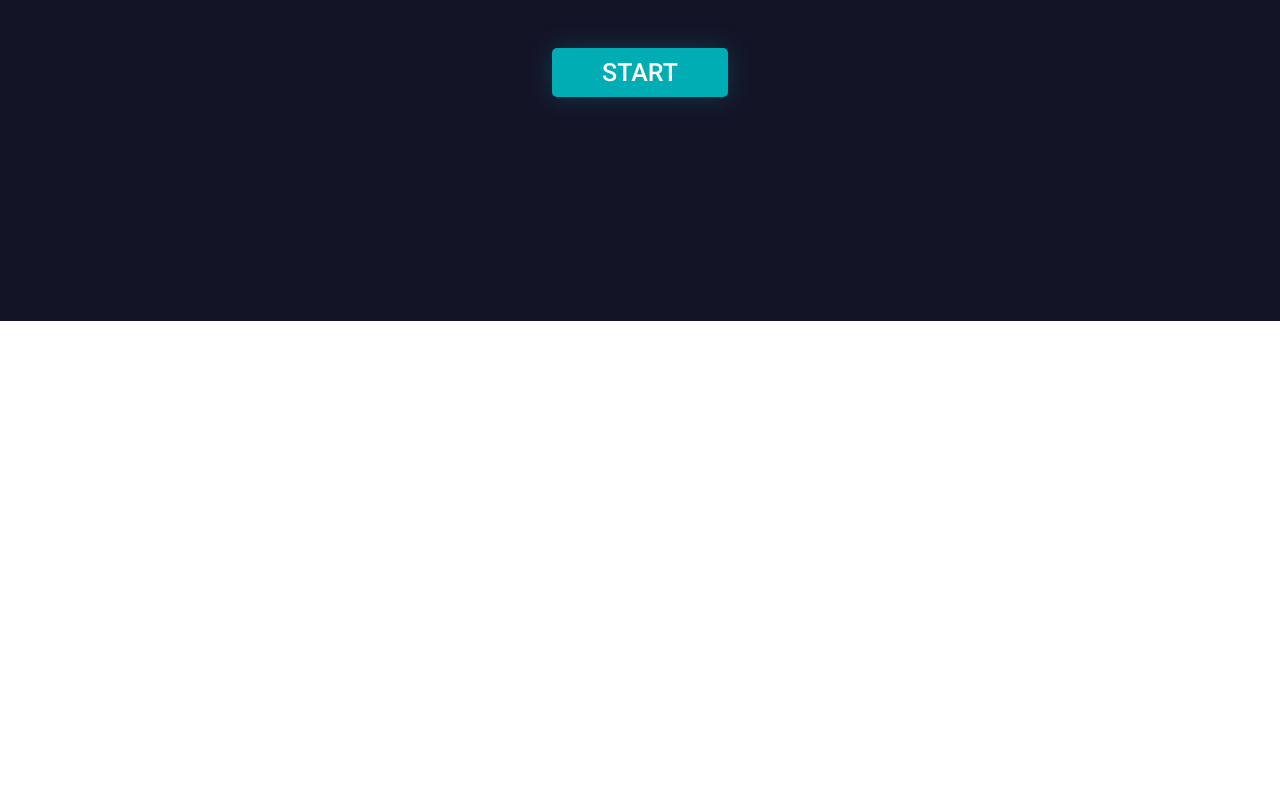
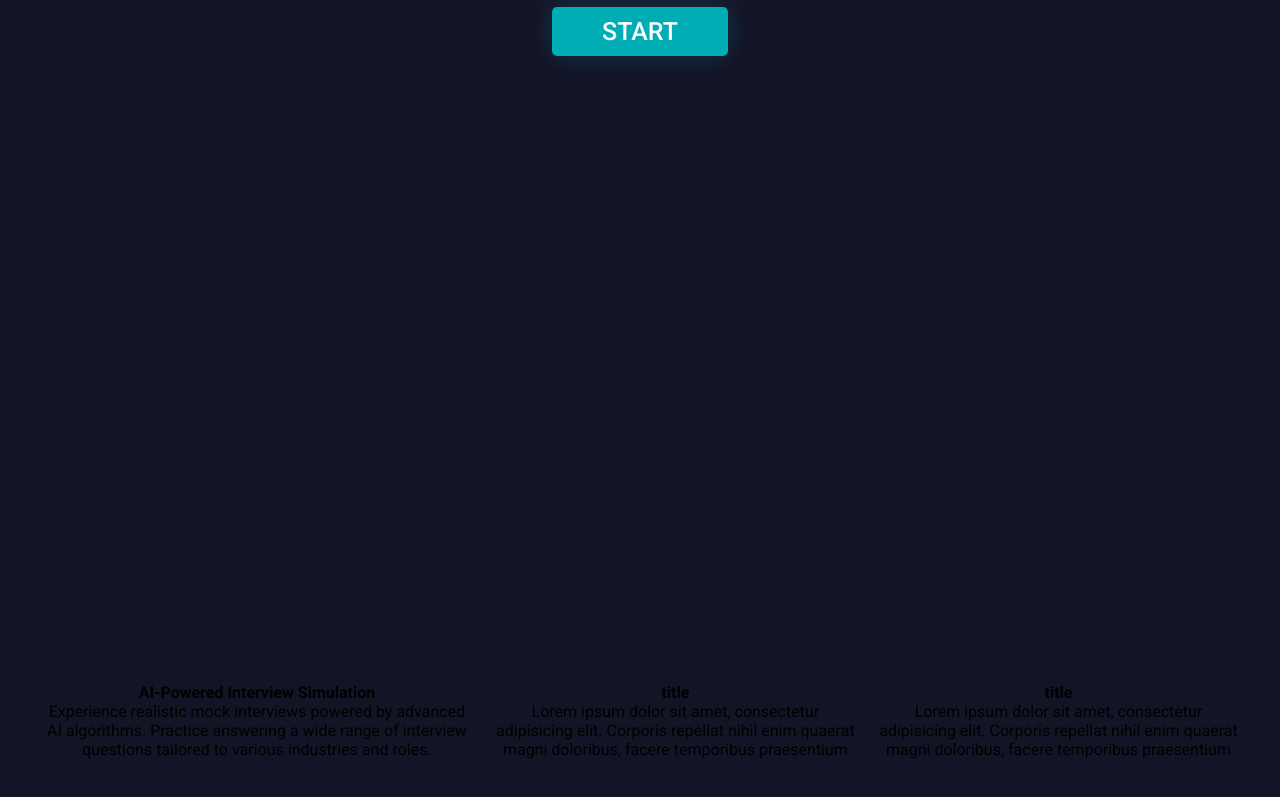
Before and after one commit to kavyakunder/Peerlist-hackathon-final, a React (Create React App) app in the folder frontend/: page / in a window 1280 px wide. Shown: the part 479-1276 px from the top of the page. Before the commit the page ends 800 px from the top, so only its background shows below. Built offline with nearby package versions, Linux system fonts and the light colour scheme; a web font is replaced by a local one.

Commit message:
minor css styling

```diff
--- a/frontend/src/pages/LandingPage.jsx
+++ b/frontend/src/pages/LandingPage.jsx
@@ -3,7 +3,7 @@ import landingPageStyles from "../styles/landingPage.module.css";
 export default function LandingPage() {
   return (
     <main className={`${landingPageStyles.app}`}>
-      <div className={`${landingPageStyles.container}`}>
+      <section className={`${landingPageStyles.container}`}>
         <div className={`${landingPageStyles.content}`}>
           <h1 className={`${landingPageStyles.heroText}`}>
             Ace Your Interviews with AI Precision
@@ -14,7 +14,36 @@ export default function LandingPage() {
           </p>
           <button className={`${landingPageStyles.startButton}`}>Start</button>
         </div>
-      </div>
+      </section>
+
+      <section
+        className={`${landingPageStyles.bulletPointsSection} ${landingPageStyles.container}`}
+      >
+        <div>
+          <h4>AI-Powered Interview Simulation</h4>
+          <p>
+            Experience realistic mock interviews powered by advanced AI
+            algorithms. Practice answering a wide range of interview questions
+            tailored to various industries and roles.
+          </p>
+        </div>
+        <div>
+          <h4>title</h4>
+          <p>
+            Lorem ipsum dolor sit amet, consectetur adipisicing elit. Corporis
+            repellat nihil enim quaerat magni doloribus, facere temporibus
+            praesentium
+          </p>
+        </div>
+        <div>
+          <h4>title</h4>
+          <p>
+            Lorem ipsum dolor sit amet, consectetur adipisicing elit. Corporis
+            repellat nihil enim quaerat magni doloribus, facere temporibus
+            praesentium
+          </p>
+        </div>
+      </section>
     </main>
   );
 }
--- a/frontend/src/styles/header.module.css
+++ b/frontend/src/styles/header.module.css
@@ -6,6 +6,9 @@
   display: flex;
   padding: 10px;
   gap: 5px;
+  background: rgba(20, 20, 39, 0.5);
+  backdrop-filter: blur(5px);
+  -webkit-backdrop-filter: blur(5px);
 }
 
 .appName {
--- a/frontend/src/styles/landingPage.module.css
+++ b/frontend/src/styles/landingPage.module.css
@@ -16,11 +16,11 @@
   justify-content: center;
   align-items: center;
   text-align: center;
+  max-width: 1200px;
+  margin: auto;
 }
 
 .content {
-  max-width: 80%;
-  margin: auto;
   display: flex;
   flex-direction: column;
   align-items: center;
@@ -46,3 +46,8 @@
   cursor: pointer;
   box-shadow: 0px 0px 25px rgba(0, 173, 181, 0.25);
 }
+
+.bulletPointsSection {
+  display: flex;
+  gap: 20px;
+}
```
